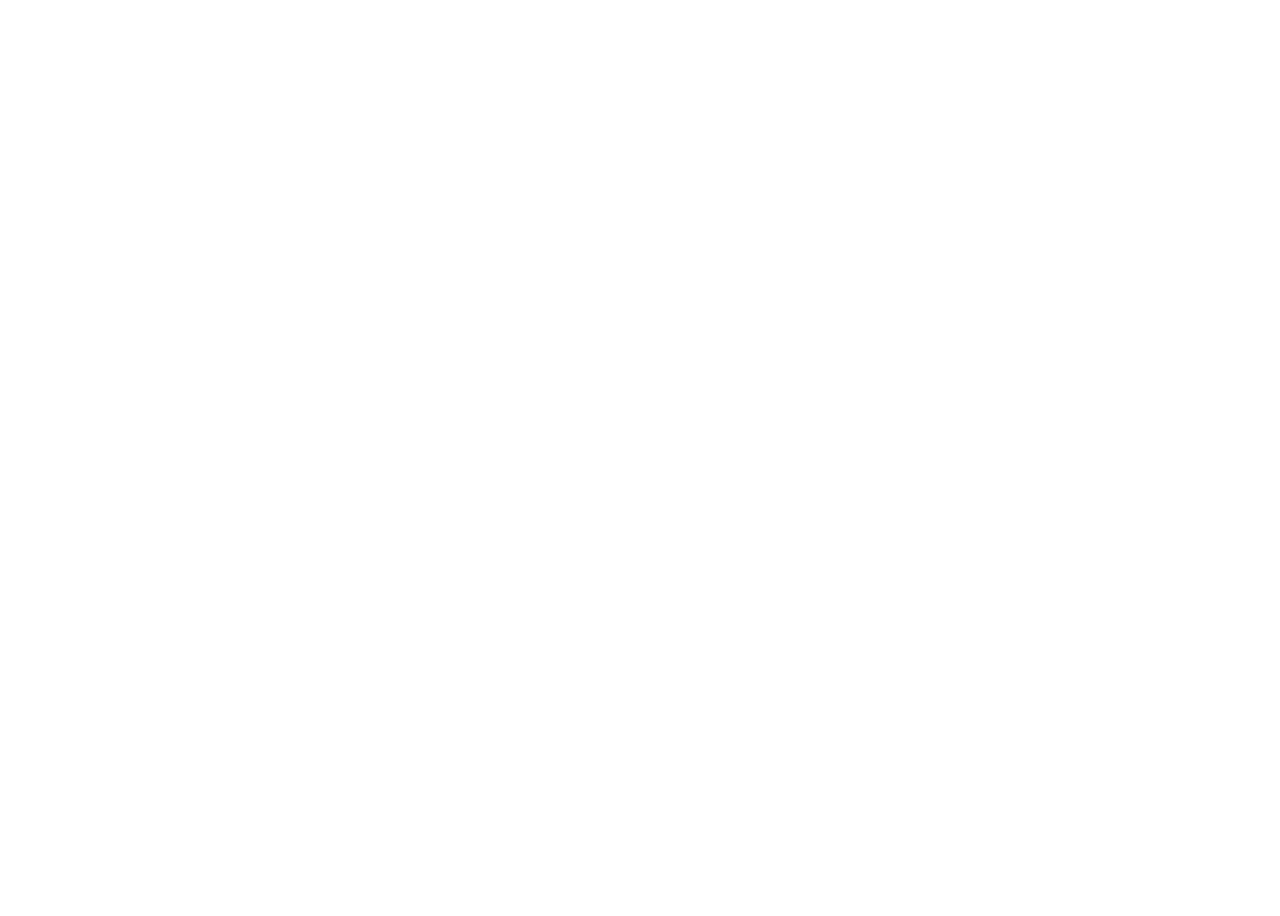
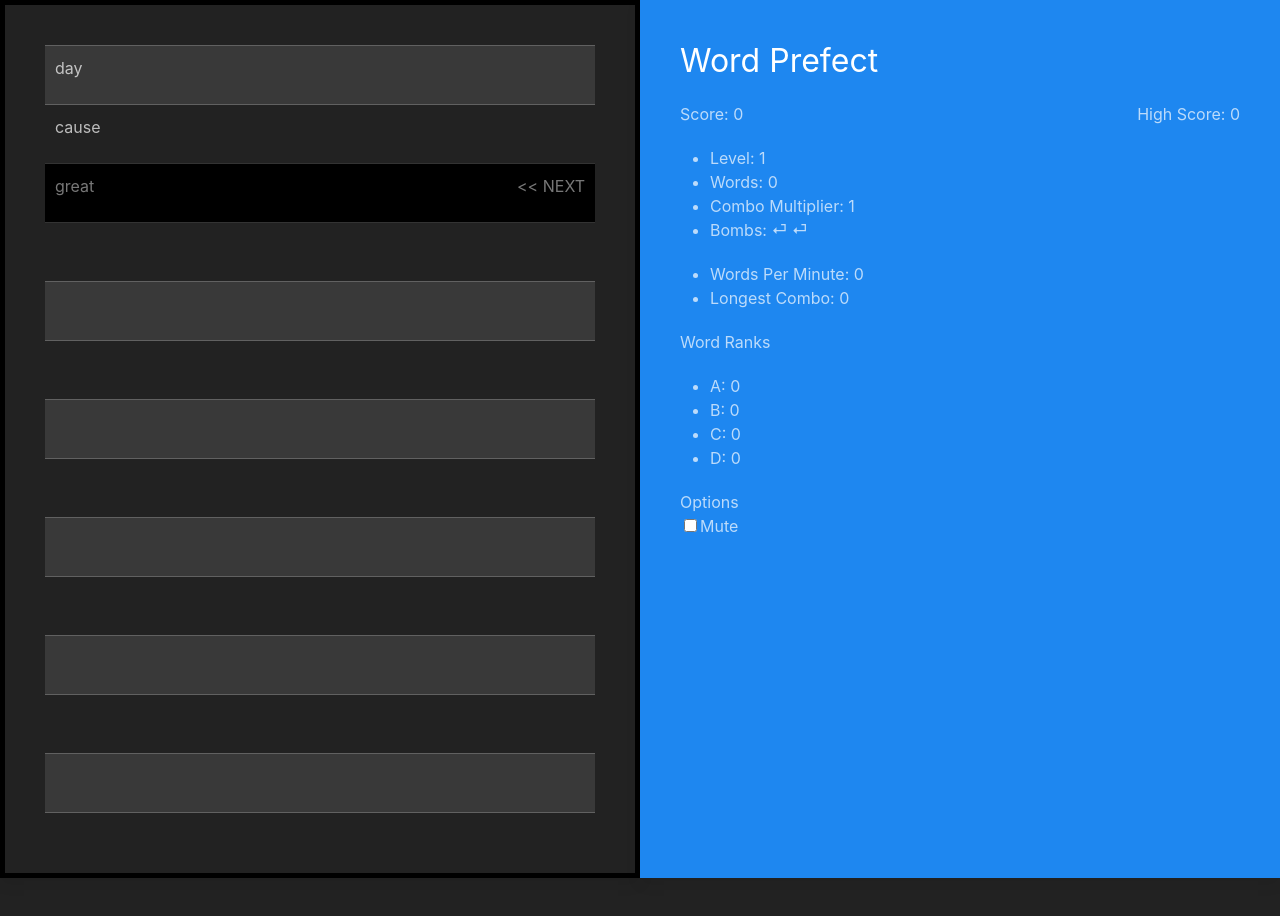
Before and after one commit to cij11/typing-game, a React (Create React App) app: page /typing-game/game in a window 1280 px wide. Before the commit this address had no page. Shown: the top 916 px of the page. Before the commit the page ends 800 px from the top, so only its background shows below. Built offline with nearby package versions, Linux system fonts and the light colour scheme.

Commit message:
Deploying to github page

```diff
--- a/package.json
+++ b/package.json
@@ -1,7 +1,7 @@
 {
   "name": "typing-game",
   "version": "0.1.0",
-  "homepage": "https://cij11.github.io/typing-game/",
+  "homepage": "https://cij11.github.io/typing-game",
   "private": true,
   "dependencies": {
     "@reduxjs/toolkit": "^1.7.1",
--- a/public/index.html
+++ b/public/index.html
@@ -24,7 +24,7 @@
       work correctly both with client-side routing and a non-root public URL.
       Learn how to configure a non-root public URL by running `npm run build`.
     -->
-        <title>React App</title>
+        <title>Word Prefect</title>
     </head>
     <body>
         <noscript>You need to enable JavaScript to run this app.</noscript>
--- a/src/App.tsx
+++ b/src/App.tsx
@@ -8,8 +8,14 @@
         <div className="App">
             <Router>
                 <Routes>
-                    <Route path="/" element={<GameLauncherContainer />}></Route>
-                    <Route path="/game" element={<GameContainer />}></Route>
+                    <Route
+                        path="/typing-game"
+                        element={<GameLauncherContainer />}
+                    ></Route>
+                    <Route
+                        path="/typing-game/game"
+                        element={<GameContainer />}
+                    ></Route>
                 </Routes>
             </Router>
         </div>
--- a/src/components/GameLauncher.tsx
+++ b/src/components/GameLauncher.tsx
@@ -31,7 +31,7 @@
                         </div>
                     </div>
                     <div className="uk-width-1-2 uk-card uk-card-primary uk-card-body">
-                        <h2>Palavras Rápidas</h2>
+                        <h2>Word Prefect</h2>
                         <h3>Rules</h3>
                         <p>
                             <ul className="uk-list uk-list-divider">
@@ -56,7 +56,7 @@
                         <div className="uk-flex uk-flex-center uk-padding">
                             <Link
                                 className="uk-button uk-button-default"
-                                to="/game"
+                                to="/typing-game/game"
                             >
                                 Start Game
                             </Link>
--- a/src/components/Scores.tsx
+++ b/src/components/Scores.tsx
@@ -16,7 +16,7 @@
         return (
             <div>
                 <div>
-                    <h2>Palavras Rápidas</h2>
+                    <h2>Word Prefect</h2>
                     <div className="uk-flex uk-flex-between">
                         <span>Score: {this.props.score.scoreTotal}</span>
                         <span>High Score: {getHighScore()}</span>
```
Also changed, not shown: 1 other file (tests, documents, lock files or other folders).
